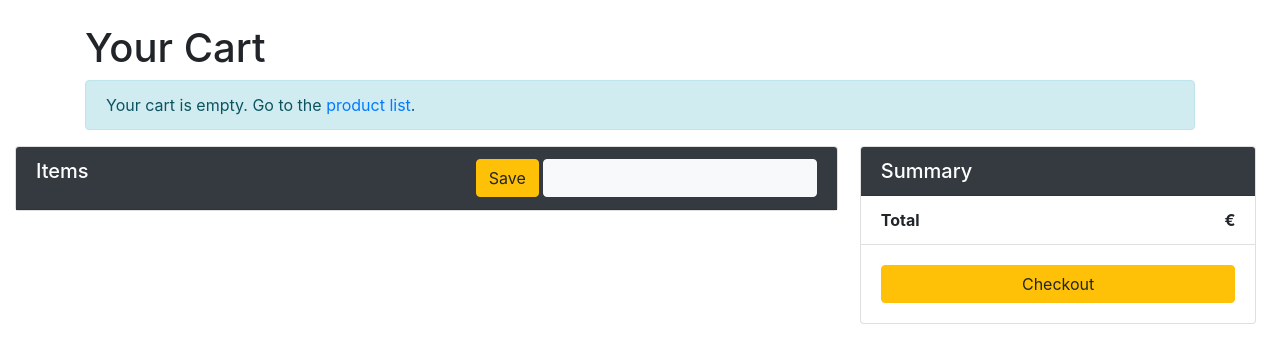
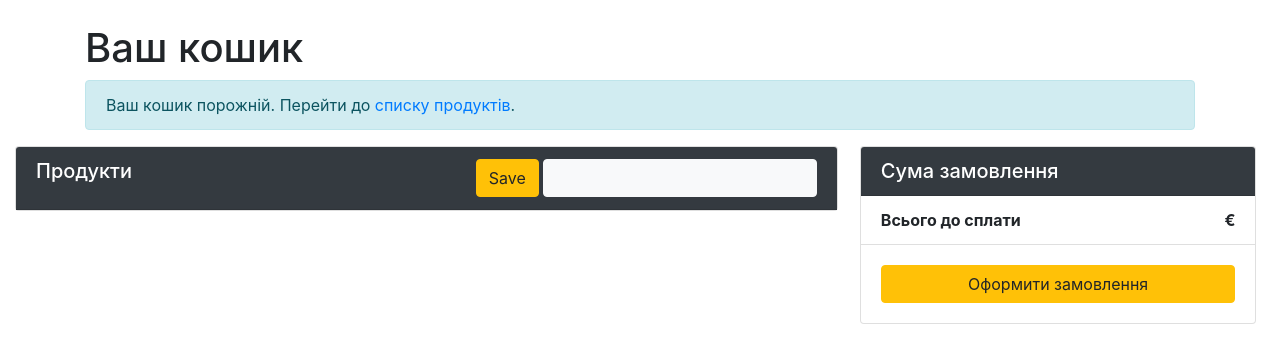
Before and after one commit to Sergey-life/symfony_sonata_admin_dk, a Symfony app: template app/templates/basket/index.html.twig in a window 1280 px wide. Shown: the part 56-419 px from the top of the page. Run offline with Twig, Linux system fonts and the light colour scheme; the template is opened without the code that fills it, so the values that code supplies are empty; form fields are guessed from the names that the template uses; some libraries are stand-ins or nearby versions.

Commit message:
fix const

```diff
--- a/app/src/Entity/Order.php
+++ b/app/src/Entity/Order.php
@@ -7,6 +7,8 @@ use Doctrine\Common\Collections\ArrayCollection;
 use Doctrine\Common\Collections\Collection;
 use Doctrine\DBAL\Types\Types;
 use Doctrine\ORM\Mapping as ORM;
+use Gedmo\Mapping\Annotation as Gedmo;
+
 
 #[ORM\Entity(repositoryClass: OrderRepository::class)]
 #[ORM\Table(name: '`order`')]
@@ -40,6 +42,7 @@ class Order
     #[ORM\Column]
     private ?int $totalSum = null;
 
+    #[Gedmo\Timestampable(on:"update")]
     #[ORM\Column(type: Types::DATETIME_MUTABLE, nullable: true)]
     private ?\DateTimeInterface $orderDate = null;
 
--- a/app/src/Factory/OrderFactory.php
+++ b/app/src/Factory/OrderFactory.php
@@ -23,8 +23,7 @@ class OrderFactory
     public function createBasket(): Basket
     {
         $basket = new Basket();
-        $basket
-            ->setStatus('new');
+        $basket->setStatus(Basket::STATUS_BASKET['open']);
 
         return $basket;
     }
--- a/app/src/Form/EventListener/RemoveCartItemListener.php
+++ b/app/src/Form/EventListener/RemoveCartItemListener.php
@@ -43,7 +43,7 @@ class RemoveCartItemListener implements EventSubscriberInterface
             }
             // If clicked decr
             if ($child->get('decr')->isClicked()) {
-                if ($child->getData()->getQuantity() > 1) {
+                if ($child->getData()->getQuantity() > 1 ) {
                     $child->getData()->setQuantity($child->getData()->getQuantity() - 1);
                 }
                 else
--- a/app/templates/basket/index.html.twig
+++ b/app/templates/basket/index.html.twig
@@ -4,7 +4,7 @@
 
 {% block body %}
     <div class="container mt-4">
-        <h1>Your Cart</h1>
+        <h1>Ваш кошик</h1>
         {% if cart.items.count > 0 %}
             <div class="row mt-4">
                 <!-- List of items -->
@@ -14,7 +14,7 @@
             </div>
         {% else %}
             <div class="alert alert-info">
-                Your cart is empty. Go to the <a href="{{ path('all.products') }}">product list</a>.
+                Ваш кошик порожній. Перейти до <a href="{{ path('all.products') }}">списку продуктів</a>.
             </div>
         {% endif %}
     </div>
@@ -23,7 +23,7 @@
         {{ form_start(form) }}
         <div class="card">
             <div class="card-header bg-dark text-white d-flex">
-                <h5>Items</h5>
+                <h5>Продукти</h5>
                 <div class="ml-auto">
                     {{ form_widget(form.save, {'attr': {'class': 'btn btn-warning'}}) }}
                     {{ form_widget(form.clear, {'attr': {'class': 'btn btn-light'}}) }}
@@ -66,15 +66,15 @@
 
     <div class="col-md-4" style="margin-left: 66%">
         <div class="card mt-4 mt-md-0">
-            <h5 class="card-header bg-dark text-white">Summary</h5>
+            <h5 class="card-header bg-dark text-white">Сума замовлення</h5>
             <ul class="list-group list-group-flush">
                 <li class="list-group-item d-flex justify-content-between">
-                    <div><b>Total</b></div>
+                    <div><b>Всього до сплати</b></div>
                     <span><b>{{ cart.total }} €</b></span>
                 </li>
             </ul>
             <div class="card-body">
-                <a href="#" class="btn btn-warning w-100">Checkout</a>
+                <a href="{{ path('app_make_order') }}" class="btn btn-warning w-100">Оформити замовлення</a>
             </div>
         </div>
     </div>
```
Also changed, not shown: app/src/Controller/BasketController.php (+23 -6 lines), app/src/Entity/BasketItem.php (+0 -12 lines), app/src/Service/CartManager.php (+4 -4 lines), app/templates/basket/order.html.twig (added, +8 -0 lines), 2 other files.
